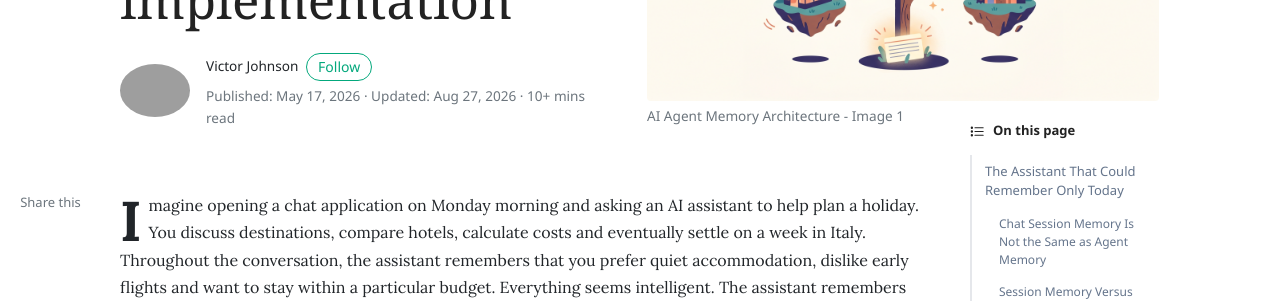
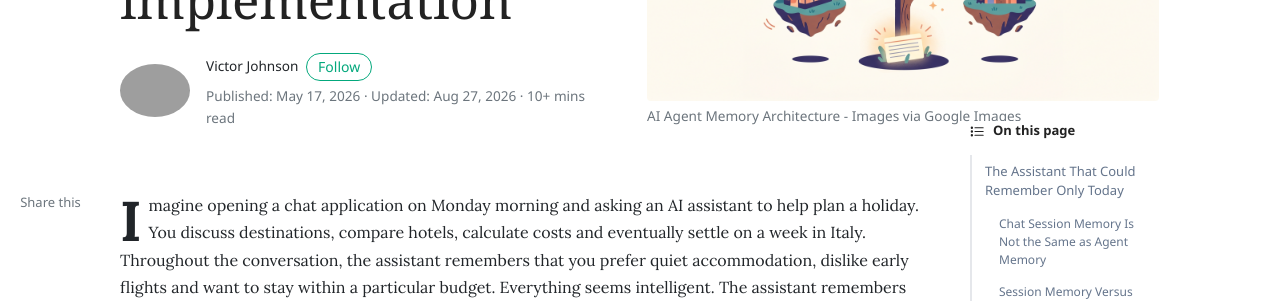
Before and after one commit to victorjohnsonk/blog, a Jekyll site: the page built from _posts/2026-05-17-ai agent memory.md, in a window 1280 px wide and 900 px high. Shown: the part 313-614 px from the top of the window. Built offline with Jekyll 4.4.1, drawn with Linux system fonts in a browser that asks for light colours; nearby versions of some CDN libraries; comment, search, counter and statistics services are not loaded.

Commit message:
Update title image description in AI agent memory post

```diff
--- a/_posts/2026-05-17-ai agent memory.md
+++ b/_posts/2026-05-17-ai agent memory.md
@@ -6,7 +6,7 @@ permalink: /ai-agent-memory-types-design-and-implementation
 author: admin
 categories: [ ai, technology, agents ]
 image: assets/images/posts/2026/10-12/1781151836052.png
-title-image: AI Agent Memory Architecture - Image 1
+title-image: AI Agent Memory Architecture - Images via Google Images
 tags: [ ai, ai-agents, agent-memory, llm, rag, vector-database, agent-architecture ]
 ai_assisted: true
 last_modified_at: 2026-08-27 13:03:00 +0000
```
